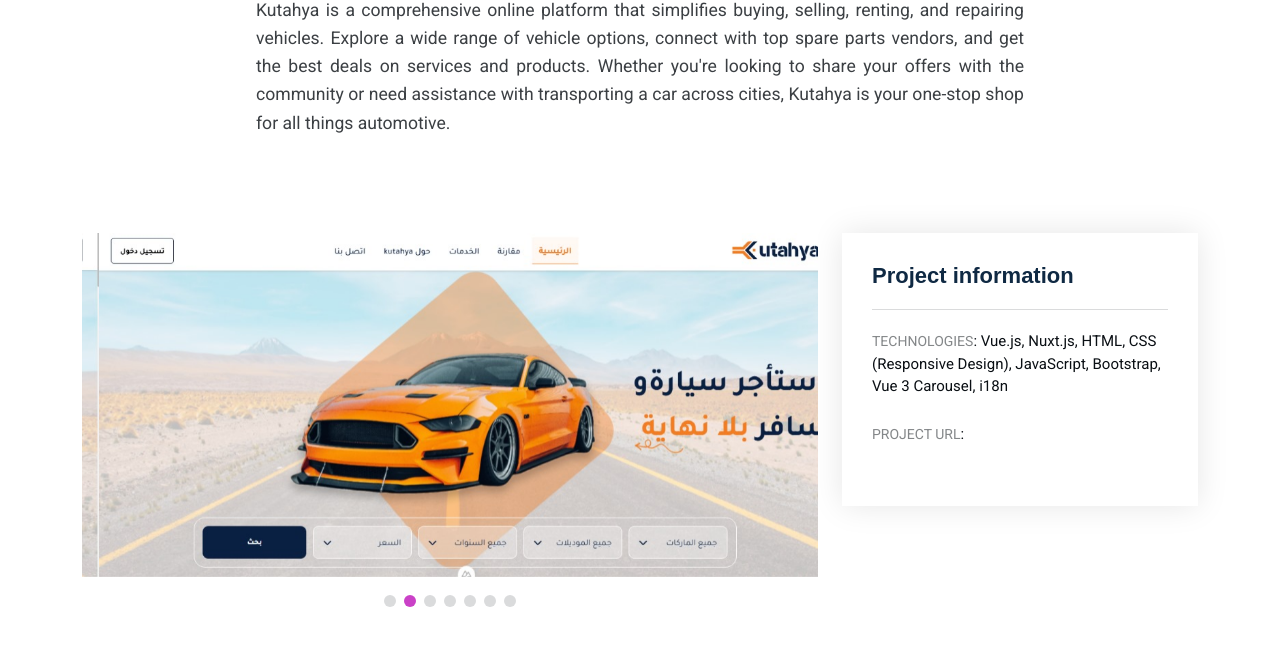
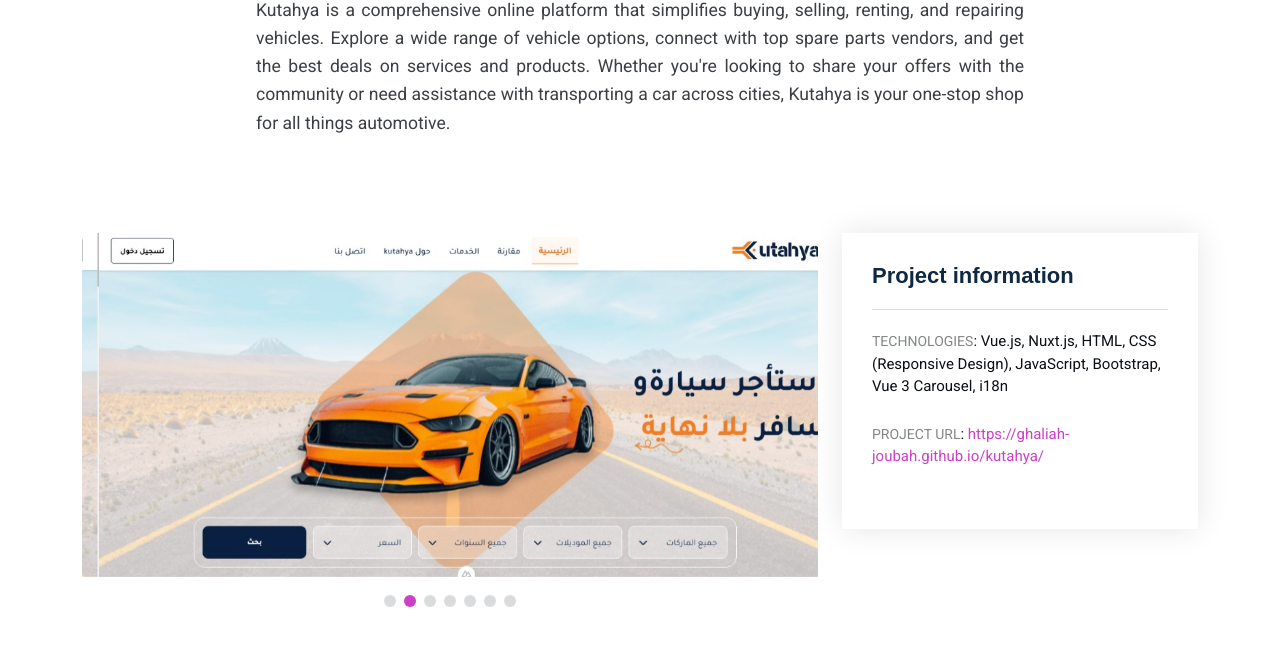
Before and after one commit to ghaliah-joubah/portfolio, a plain HTML site: page kutahya-details.html in a window 1280 px wide. Shown: the part 262-908 px from the top of the page. Drawn offline with Linux system fonts and the light colour scheme.

Commit message:
Add Link Kutahya Project

```diff
--- a/kutahya-details.html
+++ b/kutahya-details.html
@@ -109,7 +109,7 @@
                         <ul>
                             <li><strong>Technologies</strong>: Vue.js, Nuxt.js, HTML, CSS (Responsive Design), JavaScript, Bootstrap, Vue 3 Carousel, i18n</li>
                             <li><strong>Project URL</strong>:
-                                <!-- <a href="https://vmssyria.com/">https://vmssyria.com/</a> -->
+                                <a href="https://ghaliah-joubah.github.io/kutahya/">https://ghaliah-joubah.github.io/kutahya/</a>
                             </li>
                         </ul>
                     </div>
```
